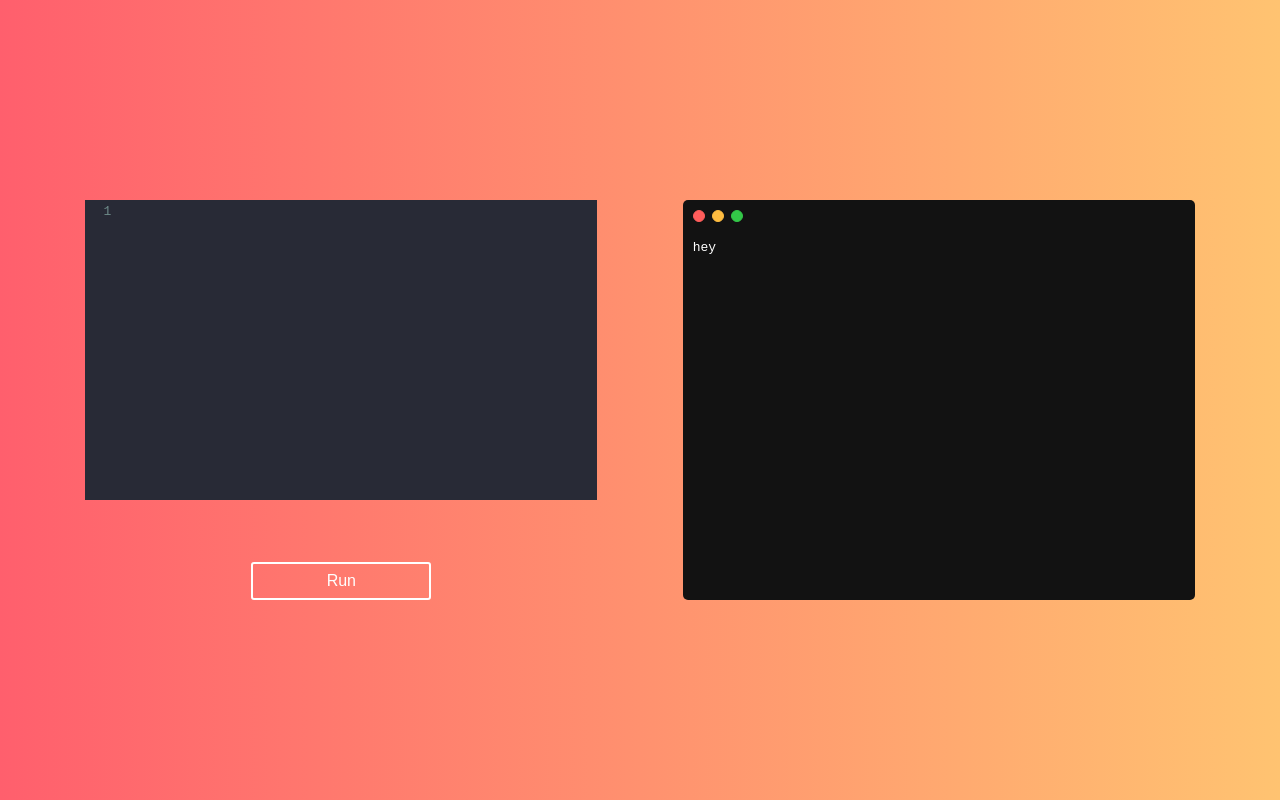
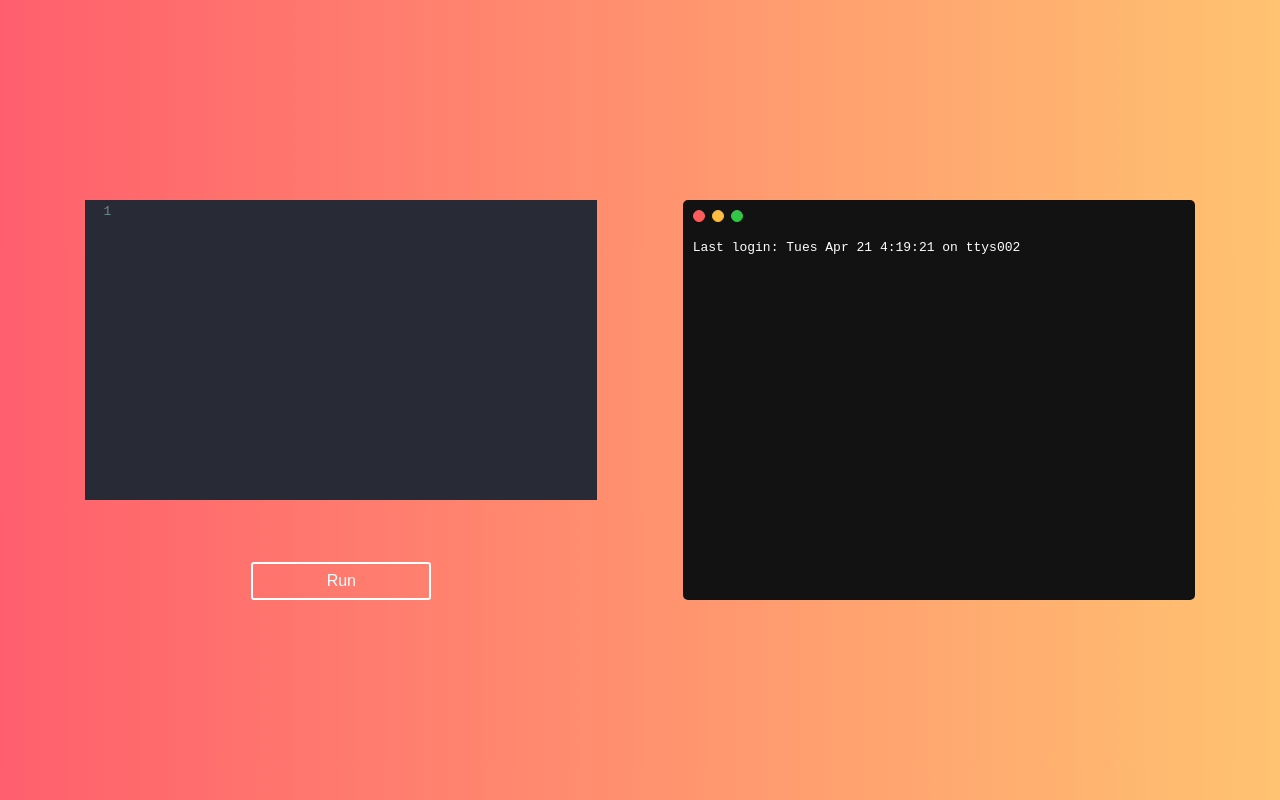
Before and after one commit to jzsiggy/ZAP, a React (Create React App) app in the folder web/: page / in a window 1280 px wide. Built offline with nearby package versions, Linux system fonts and the light colour scheme; a web font is replaced by a local one.

Commit message:
Hooking interpreter up with context

```diff
--- a/web/src/components/banner/Editor/Editor.js
+++ b/web/src/components/banner/Editor/Editor.js
@@ -1,6 +1,8 @@
 import React , { Component } from 'react';
 import { Button , SectionContainer } from './styles';
 import { Controlled as CodeMirror } from 'react-codemirror2'
+
+import AppContext from '../../../context/AppContext';
 
 require('codemirror/lib/codemirror.css');
 require('codemirror/theme/dracula.css');
@@ -29,14 +31,18 @@ class Editor extends Component {
           }}
           onBeforeChange={(editor, data, value) => {
             this.setState({value});
+            this.context.setValue(this.state.value);
           }}
           onChange={(editor, data, value) => {
           }}
         />
-        <Button>Run</Button>
+
+        <Button onClick={this.context.execute}>Run</Button>
       </SectionContainer>
     );
   };
 };
 
+Editor.contextType = AppContext;
+
 export default Editor;
--- a/web/src/components/banner/Editor/styles.js
+++ b/web/src/components/banner/Editor/styles.js
@@ -8,7 +8,8 @@ const SectionContainer = styled.div`
   justify-content: space-between;
 `
 
-const Button = styled.a`
+const Button = styled.div`
+  transition: 0.3s ease all;
   display: inline-block;
   border-radius: 3px;
   padding: 0.5rem 0;
@@ -19,6 +20,11 @@ const Button = styled.a`
   color: white;
   border: 2px solid white;
   cursor: pointer;
+
+  &:hover {
+    background: white;
+    color: palevioletred;
+  }
 `
 
 export {
--- a/web/src/components/banner/Terminal/Terminal.js
+++ b/web/src/components/banner/Terminal/Terminal.js
@@ -2,6 +2,26 @@ import React , { Component } from 'react';
 import { Container , Dot , DotContainer , TextField } from './styles';
 
 class Terminal extends Component {
+  getDate() {
+    const monthNames = [
+      "Jan", "Feb", "Marc", "Apr", "May", "June",
+      "July", "Aug", "Sept", "Oct", "Nov", "Dec"
+    ];
+
+    const weekDays = [
+      "Sun", "Mon", "Tues", "Wed", "Thurs", "Fri", "Sat"
+    ];
+
+    const d = new Date();
+    const weekDay = weekDays[d.getDay()];
+    const day = d.getDate()
+    const month = monthNames[d.getMonth()];
+    const hour = d.getHours();
+    const minute = d.getMinutes();
+    const sec = d.getSeconds();
+    return (`${weekDay} ${month} ${day} ${hour}:${minute}:${sec}`)
+  }
+
   render() {
     return (
       <Container>
@@ -11,7 +31,7 @@ class Terminal extends Component {
           <Dot left='24px' color='rgb(51, 199, 72)' />
         </DotContainer>
         <TextField>
-          hey
+          <span>Last login: {this.getDate()} on ttys002</span>
         </TextField>
       </Container>
     )
--- a/web/src/context/ContextProvider.js
+++ b/web/src/context/ContextProvider.js
@@ -1,18 +1,32 @@
 import React , { Component } from 'react';
+import AppContext from './AppContext';
 
-import AppContext from './AppContext';
+import { Zap } from 'jzap';
 
 class ContextProvider extends Component {
   constructor (props) {
     super(props)
     this.state = {
+      'value': '',
+    };
+  };
 
-    };
+  setValue = (value) => {
+    this.setState({
+      value,
+    });
+  };
+
+  execute = () => {
+    // console.log('executing')
+    new Zap(this.state.value);
   };
 
   render () {
     const contextValues = {
-
+      state: this.state,
+      setValue: this.setValue,
+      execute: this.execute,
     };
 
     return (
```
Also changed, not shown: web/src/App.js (line endings or trailing spaces).
